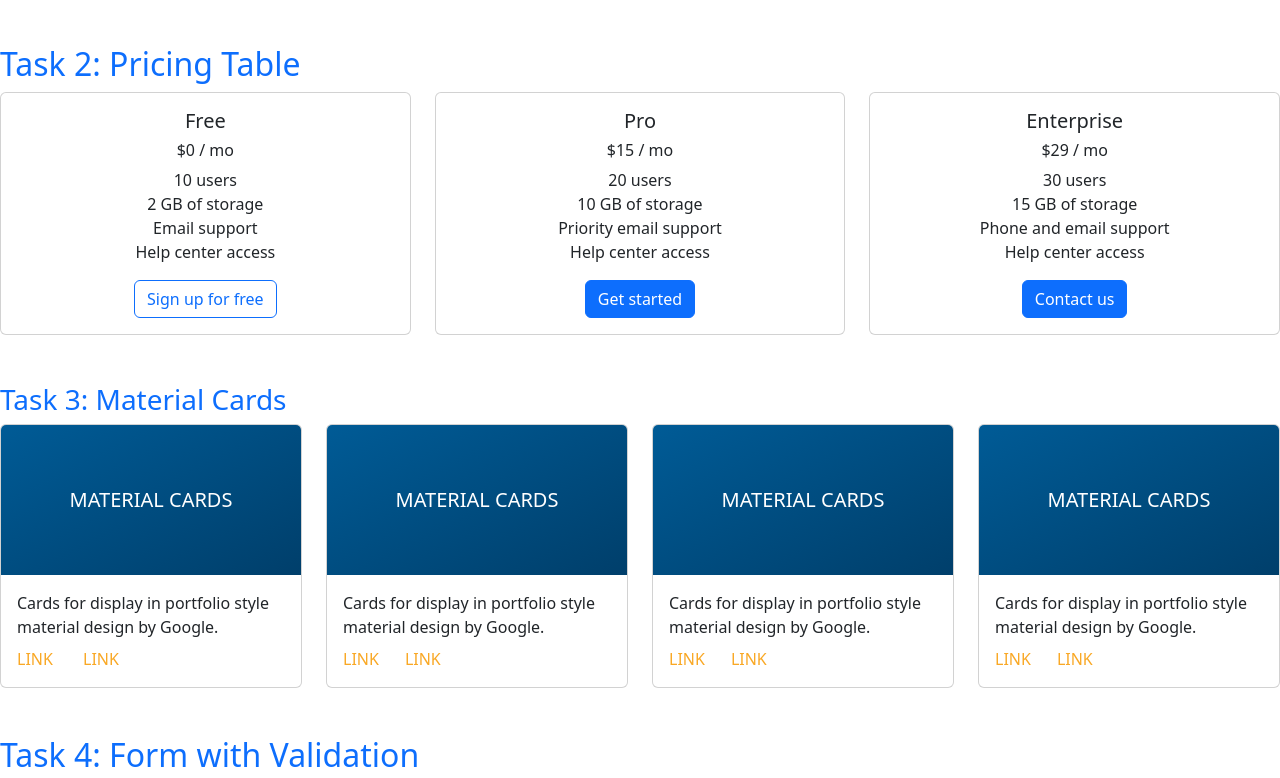
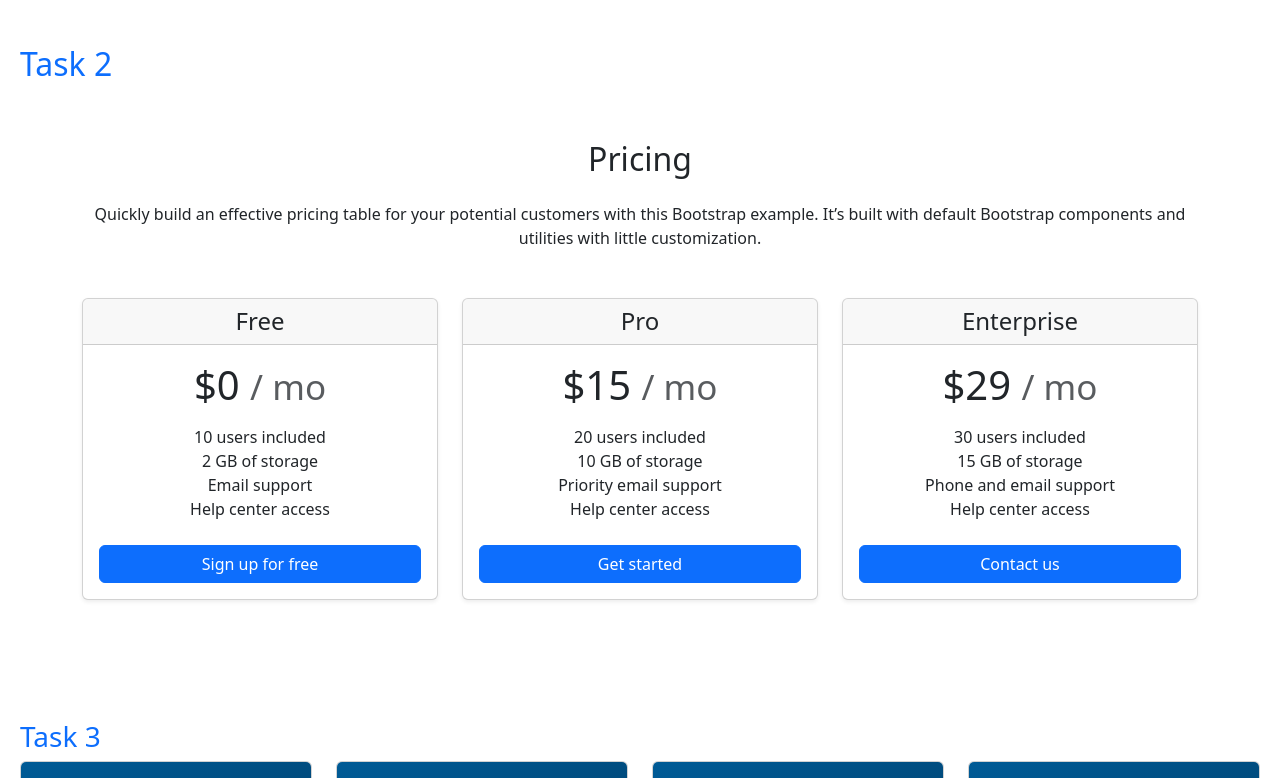
Before and after one commit to Likitha1709/Likitha, a plain HTML site: page bootstrap.html in a window 1280 px wide. Shown: the part 784-1562 px from the top of the page. Drawn offline with nearby package versions, Linux system fonts and the light colour scheme.

Commit message:
Update bootstrap.html

```diff
--- a/bootstrap.html
+++ b/bootstrap.html
@@ -7,6 +7,9 @@
   <link href="https://cdn.jsdelivr.net/npm/bootstrap@5.3.0/dist/css/bootstrap.min.css" rel="stylesheet">
 
   <style>
+    body{
+        margin: 20px;
+    }
     .card {
       overflow: hidden;
       transition: transform 0.3s;
@@ -35,14 +38,16 @@
     .card-link:hover {
       text-decoration: underline;
     }
+    .btn-cover:hover{
+        background-color: white;
+        color: #0d6efd;
+    }
   </style>
 </head>
 <body>
 
  <!-- Task 1 -->
-<h2 class="text-primary mt-4">Task 1: Header Section (Builderz style)</h2>
-
-<!-- Top Yellow Header and Navbar -->
+<h2 class="text-primary mt-4">Task 1</h2>
 <div class="bg-warning text-dark">
     <div class="container py-3 d-flex justify-content-between align-items-center">
       <h2 class="fw-bold m-0">Builderz</h2>
@@ -118,58 +123,67 @@
   </div>
 </div>
 
-    <!-- Task 2 -->
-    <h2 class="text-primary mt-5">Task 2: Pricing Table</h2>
-    <div class="row text-center">
+<h2 class="text-primary mt-4">Task 2</h2>
+<div class="container py-5 text-center">
+    <h2 class="mb-4">Pricing</h2>
+    <p class="mb-5">Quickly build an effective pricing table for your potential customers with this Bootstrap example. It’s built with default Bootstrap components and utilities with little customization.</p>
+    <div class="row">
       <div class="col-md-4">
-        <div class="card">
+        <div class="card mb-4 shadow-sm">
+          <div class="card-header">
+            <h4 class="my-0 fw-normal">Free</h4>
+          </div>
           <div class="card-body">
-            <h5>Free</h5>
-            <h6>$0 / mo</h6>
-            <ul class="list-unstyled">
-              <li>10 users</li>
+            <h1 class="card-title pricing-card-title">$0 <small class="text-muted">/ mo</small></h1>
+            <ul class="list-unstyled mt-3 mb-4">
+              <li>10 users included</li>
               <li>2 GB of storage</li>
               <li>Email support</li>
               <li>Help center access</li>
             </ul>
-            <a href="#" class="btn btn-outline-primary">Sign up for free</a>
+            <button type="button" class="btn btn-primary w-100 btn-cover">Sign up for free</button>
           </div>
         </div>
       </div>
       <div class="col-md-4">
-        <div class="card">
+        <div class="card mb-4 shadow-sm">
+          <div class="card-header">
+            <h4 class="my-0 fw-normal">Pro</h4>
+          </div>
           <div class="card-body">
-            <h5>Pro</h5>
-            <h6>$15 / mo</h6>
-            <ul class="list-unstyled">
-              <li>20 users</li>
+            <h1 class="card-title pricing-card-title">$15 <small class="text-muted">/ mo</small></h1>
+            <ul class="list-unstyled mt-3 mb-4">
+              <li>20 users included</li>
               <li>10 GB of storage</li>
               <li>Priority email support</li>
               <li>Help center access</li>
             </ul>
-            <a href="#" class="btn btn-primary">Get started</a>
+            <button type="button" class="btn btn-primary w-100 btn-cover">Get started</button>
           </div>
         </div>
       </div>
       <div class="col-md-4">
-        <div class="card">
+        <div class="card mb-4 shadow-sm">
+          <div class="card-header">
+            <h4 class="my-0 fw-normal">Enterprise</h4>
+          </div>
           <div class="card-body">
-            <h5>Enterprise</h5>
-            <h6>$29 / mo</h6>
-            <ul class="list-unstyled">
-              <li>30 users</li>
+            <h1 class="card-title pricing-card-title">$29 <small class="text-muted">/ mo</small></h1>
+            <ul class="list-unstyled mt-3 mb-4">
+              <li>30 users included</li>
               <li>15 GB of storage</li>
               <li>Phone and email support</li>
               <li>Help center access</li>
             </ul>
-            <a href="#" class="btn btn-primary">Contact us</a>
+            <button type="button" class="btn btn-primary w-100 btn-cover">Contact us</button>
           </div>
         </div>
       </div>
     </div>
+  </div>
 
     <!-- Task 3 -->
-    <h3 class="mt-5 text-primary">Task 3: Material Cards</h3>
+    <h3 class="mt-5 text-primary">Task 3</h3>
     <div class="row row-cols-1 row-cols-md-4 g-4">
       <div class="col">
         <div class="card">
@@ -189,7 +203,7 @@
     </div>
 
     <!-- Task 4 -->
-    <h2 class="text-primary mt-5">Task 4: Form with Validation</h2>
+    <h2 class="text-primary mt-5">Task 4</h2>
     <form>
       <div class="row g-3">
         <div class="col-md-6">
@@ -251,7 +265,7 @@
     </form>
 
     <!-- Task 5 -->
-    <h2 class="text-primary mt-5">Task 5: Simple Validation Form</h2>
+    <h2 class="text-primary mt-5">Task 5</h2>
     <form>
       <div class="mb-3">
         <label class="form-label">Name</label>
```
